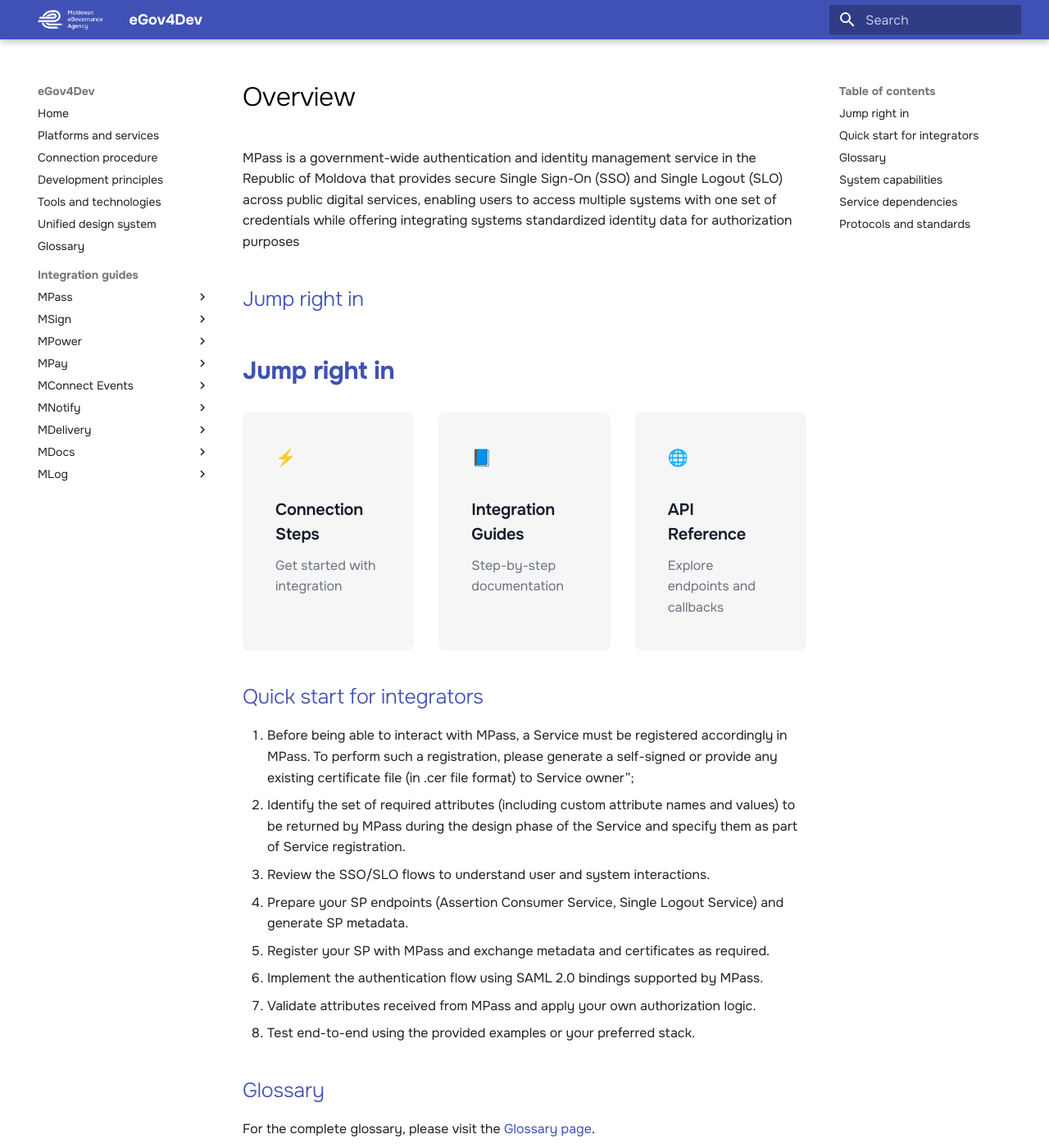
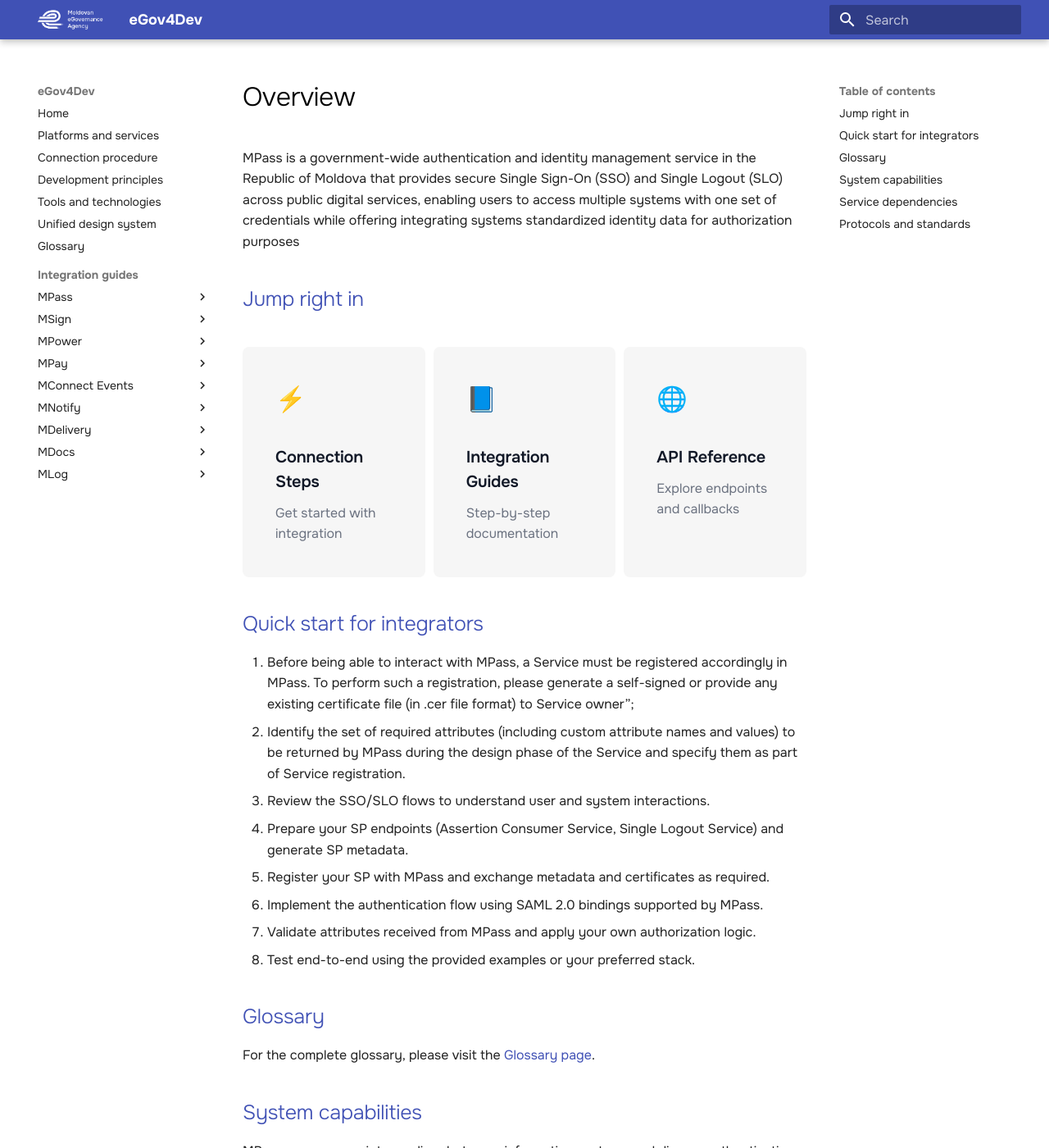
Before and after one commit to egov-moldova/egov4dev, an MkDocs documentation site: the page built from docs/guides/mpass/index.md, in a window 1280 px wide and 1400 px high. Shown: the whole window at 82% size. Built offline with MkDocs 1.6.1 and Material for MkDocs 9.7.7, drawn with Linux system fonts in a browser that asks for light colours.

Commit message:
Update styles and improve card visuals in index.md

```diff
--- a/docs/guides/mpass/index.md
+++ b/docs/guides/mpass/index.md
@@ -5,21 +5,19 @@
 ## Jump right in
 
 <div style="margin: 2rem 0;">
-  <h2 style="font-size: 1.5rem; font-weight: 700; margin-bottom: 1.5rem;">Jump right in</h2>
-
-  <div style="display: flex; gap: 1.5rem;">
+  <div style="display: flex; gap: 0.5rem;">
     <a href="process/" class="quick-link-card">
-      <div style="font-size: 1rem; margin-bottom: 0.2rem;">⚡</div>
+      <div style="font-size: 1.5rem; margin-bottom: 0.2rem;">⚡</div>
       <h3 style="font-size: 1rem; font-weight: 600; color: #111827; margin-bottom: 0.5rem;">Connection Steps</h3>
       <p style="color: #6b7280; margin: 0; font-size: 0.8rem;">Get started with integration</p>
     </a>
     <a href="integration-development/" class="quick-link-card">
-      <div style="font-size: 1rem; margin-bottom: 0.2rem;">📘</div>
+      <div style="font-size: 1.5rem; margin-bottom: 0.2rem;">📘</div>
       <h3 style="font-size: 1rem; font-weight: 600; color: #111827; margin-bottom: 0.5rem;">Integration Guides</h3>
       <p style="color: #6b7280; margin: 0; font-size: 0.8rem;">Step-by-step documentation</p>
     </a>
     <a href="api-references/" class="quick-link-card">
-      <div style="font-size: 1rem; margin-bottom: 0.2rem;">🌐</div>
+      <div style="font-size: 1.5rem; margin-bottom: 0.2rem;">🌐</div>
       <h3 style="font-size: 1rem; font-weight: 600; color: #111827; margin-bottom: 0.5rem;">API Reference</h3>
       <p style="color: #6b7280; margin: 0; font-size: 0.8rem;">Explore endpoints and callbacks</p>
     </a>
```
Also changed, not shown: other parts of docs/guides/mpass/index.md (+1 -1 lines).
